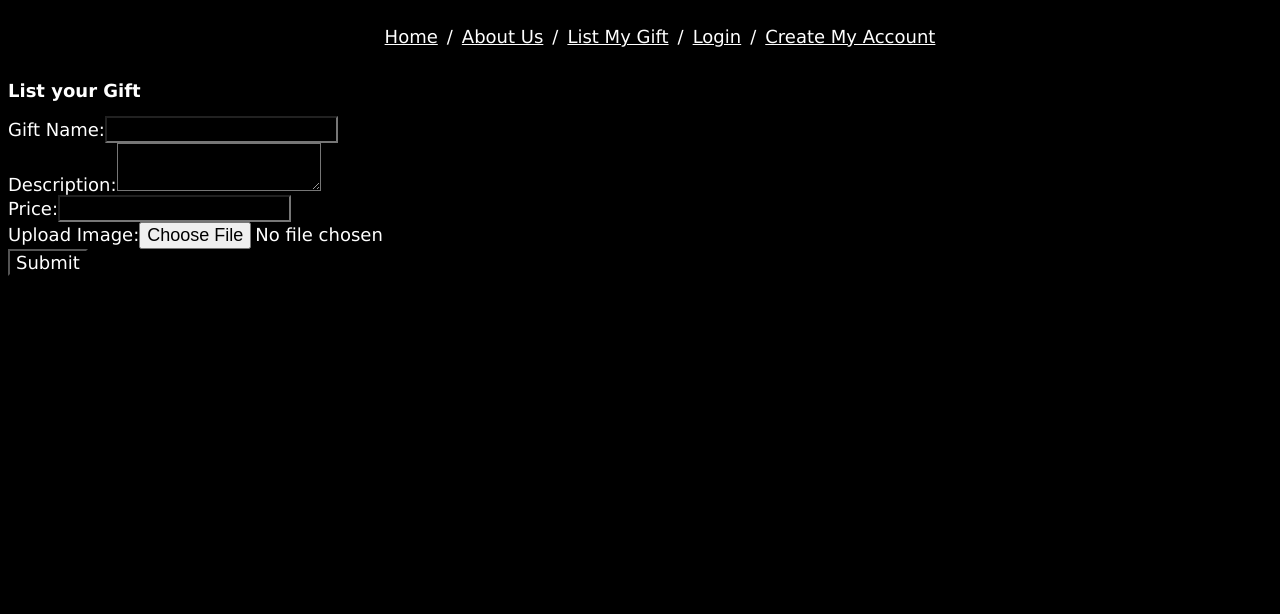
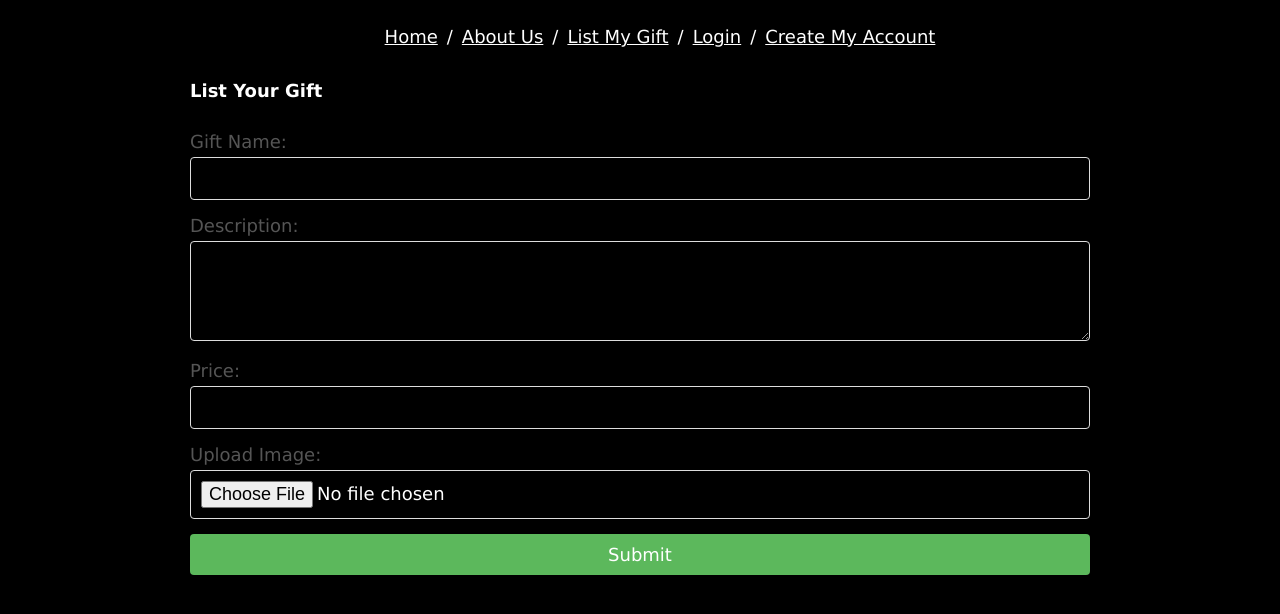
Before and after one commit to DariaPressley/giftgenius, a React (Vite) app in the folder Main/client/: page /ListGift in a window 1280 px wide. Shown: the top 614 px of the page. Built offline with nearby package versions, Linux system fonts and the light colour scheme.

Commit message:
the List Gift form CSS

```diff
--- /dev/null
+++ b/Main/client/src/pages/ListGift.css
@@ -0,0 +1,53 @@
+.container {
+    max-width: 900px;
+    margin: 0 auto;
+    padding: 0px;
+    background-color: black;
+    border-radius: 8px;
+    box-shadow: 0 4px 6px rgba(0, 0, 0, 0.1);
+  }
+
+  h2 {
+    text-align: center;
+    color: white;
+    margin-bottom: 30px;
+  }
+
+  form {
+    display: flex;
+    flex-direction: column;
+  }
+
+  label {
+    margin-bottom: 15px;
+    color: #555;
+  }
+
+  input[type="text"],
+  textarea,
+  input[type="file"] {
+    width: 100%;
+    padding: 10px;
+    margin-top: 5px;
+    border: 1px solid #ddd;
+    border-radius: 4px;
+    box-sizing: border-box;
+  }
+
+  textarea {
+    height: 100px;
+  }
+
+  button {
+    padding: 10px 20px;
+    background-color: #5cb85c;
+    color: white;
+    border: none;
+    border-radius: 4px;
+    cursor: pointer;
+    transition: background-color 0.3s;
+  }
+
+  button:hover {
+    background-color: #4cae4c;
+  }
--- a/Main/client/src/pages/ListGift.jsx
+++ b/Main/client/src/pages/ListGift.jsx
@@ -1,4 +1,5 @@
 import React, { useState } from 'react';
+import './ListGift.css';
 
 const ListGift = () => {
   const [itemName, setItemName] = useState('');
@@ -33,29 +34,25 @@ const ListGift = () => {
   };
 
   return (
-    <div>
-      <h2>List your Gift</h2>
+    <div className="container">
+      <h2>List Your Gift</h2>
       <form onSubmit={handleSubmit}>
         <label>
           Gift Name:
           <input type="text" value={itemName} onChange={handleItemNameChange} />
         </label>
-        <br />
         <label>
           Description:
           <textarea value={description} onChange={handleDescriptionChange} />
         </label>
-        <br />
         <label>
           Price:
           <input type="text" value={price} onChange={handlePriceChange} />
         </label>
-        <br />
         <label>
           Upload Image:
           <input type="file" accept="image/*" onChange={handleImageChange} />
         </label>
-        <br />
         <button type="submit">Submit</button>
       </form>
     </div>
```
